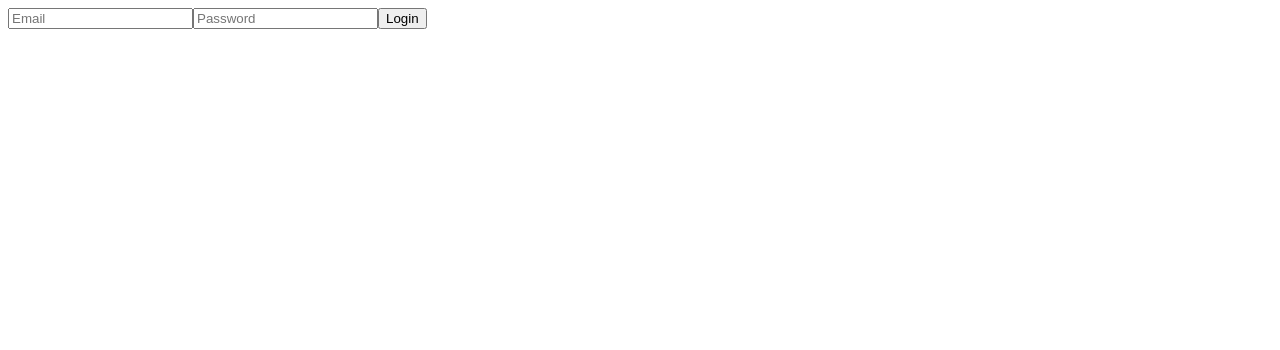
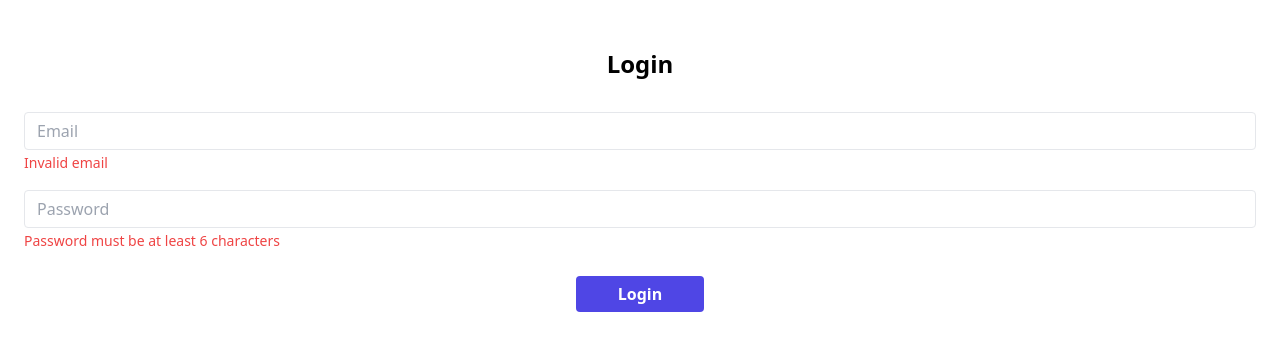
Before and after one commit to sudokku/altametrics-frontend, a React (Vite) app: page /bills in a window 1280 px wide. Shown: the top 350 px of the page. Built offline with nearby package versions, Linux system fonts and the light colour scheme.

Commit message:
Add form validation

```diff
--- a/package.json
+++ b/package.json
@@ -25,6 +25,7 @@
     "eslint": "^8.57.0",
     "eslint-plugin-react-hooks": "^4.6.0",
     "eslint-plugin-react-refresh": "^0.4.5",
+    "tailwindcss": "^3.4.1",
     "typescript": "^5.2.2",
     "vite": "^5.1.6"
   }
--- a/src/App.tsx
+++ b/src/App.tsx
@@ -1,4 +1,3 @@
-import './App.css'
 import Login from './features/auth/Login'
 
 function App() {
--- a/src/features/auth/Login.tsx
+++ b/src/features/auth/Login.tsx
@@ -1,17 +1,26 @@
-import { useState } from 'react';
+import { FormEvent, useState } from 'react';
 import { useLoginMutation } from '../../app/apiSlice';
 import { login } from './authSlice';
 
 const Login = () => {
-    const [email, setEmail] = useState('');
-    const [password, setPassword] = useState('');
+    const [useLogin] = useLoginMutation();
+    const [credentials, setCredentials] = useState({ email: '', password: '' });
+    const errors = {
+        email: credentials.email.match(/^([\w.%+-]+)@([\w-]+\.)+([\w]{2,})$/i) === null ? 'Invalid email' : '',
+        password: credentials.password.length < 6 ? 'Password must be at least 6 characters' : ''
+    };
+    const isValidForm = errors.email === '' && errors.password === '';
 
-    const [useLogin] = useLoginMutation();
+    const handleInputChange = (e: React.ChangeEvent<HTMLInputElement>) => {
+        setCredentials({ ...credentials, [e.target.name]: e.target.value });
+    };
 
-    const handleLogin = async () => {
-        console.log();
+
+    const handleLogin = async (e: FormEvent<HTMLFormElement>) => {
+        e.preventDefault();
+
         try {
-            const response = await useLogin({ email, password }).unwrap();
+            const response = await useLogin(credentials).unwrap();
             login({ token: response.token, user: response.user });
             console.log(response);
         } catch (error) {
@@ -21,20 +30,34 @@ const Login = () => {
     };
 
     return (
-        <div>
+        <div className='flex min-h-full flex-col justify-center align-baseline px-6 py-12 space-y-4'>
+            <h3 className='font-semibold text-2xl text-center'>Login</h3>
+            <form onSubmit={(e) => handleLogin(e)}>
                 <input
+                    name='email'
                     type="email"
-                value={email}
-                onChange={(e) => setEmail(e.target.value)}
+                    autoComplete='email'
+                    className='block w-full rounded border border-gray-200 px-3 py-1.5 mt-4'
+                    value={credentials.email}
+                    onChange={(e) => handleInputChange(e)}
                     placeholder="Email"
+                    required
                 />
+                {errors.email && <span className='text-red-500 text-sm'>{errors.email}</span>}
                 <input
+                    name='password'
                     type="password"
-                value={password}
-                onChange={(e) => setPassword(e.target.value)}
+                    className='block w-full rounded border border-gray-200 px-3 py-1.5 mt-4'
+                    value={credentials.password}
+                    onChange={(e) => handleInputChange(e)}
                     placeholder="Password"
                 />
-            <button onClick={handleLogin}>Login</button>
+                {errors.password && <span className='text-red-500 text-sm'>{errors.password}</span>}
+                <button
+                    className='block mx-auto mt-6 w-32 bg-indigo-600 text-white rounded px-3 py-1.5 font-semibold'
+                    disabled={!isValidForm}
+                >Login</button>
+            </form>
         </div>
     );
 };
--- a/src/index.css
+++ b/src/index.css
@@ -0,0 +1,3 @@
+@tailwind base;
+@tailwind components;
+@tailwind utilities;
--- /dev/null
+++ b/tailwind.config.js
@@ -0,0 +1,10 @@
+/** @type {import('tailwindcss').Config} */
+module.exports = {
+  content: [
+    "./src/**/*.{js,jsx,ts,tsx}",
+  ],
+  theme: {
+    extend: {},
+  },
+  plugins: [],
+}
--- a/vite.config.ts
+++ b/vite.config.ts
@@ -1,7 +1,13 @@
 import { defineConfig } from 'vite'
 import react from '@vitejs/plugin-react-swc'
+import tailwindcss from 'tailwindcss';
 
 // https://vitejs.dev/config/
 export default defineConfig({
   plugins: [react()],
+  css: {
+    postcss: {
+      plugins: [tailwindcss()]
+    }
+  }
 })
```
Also changed, not shown: src/App.css (deleted), 1 other file (tests, documents, lock files or other folders). Lines whose indentation alone changed are shown as unchanged.
